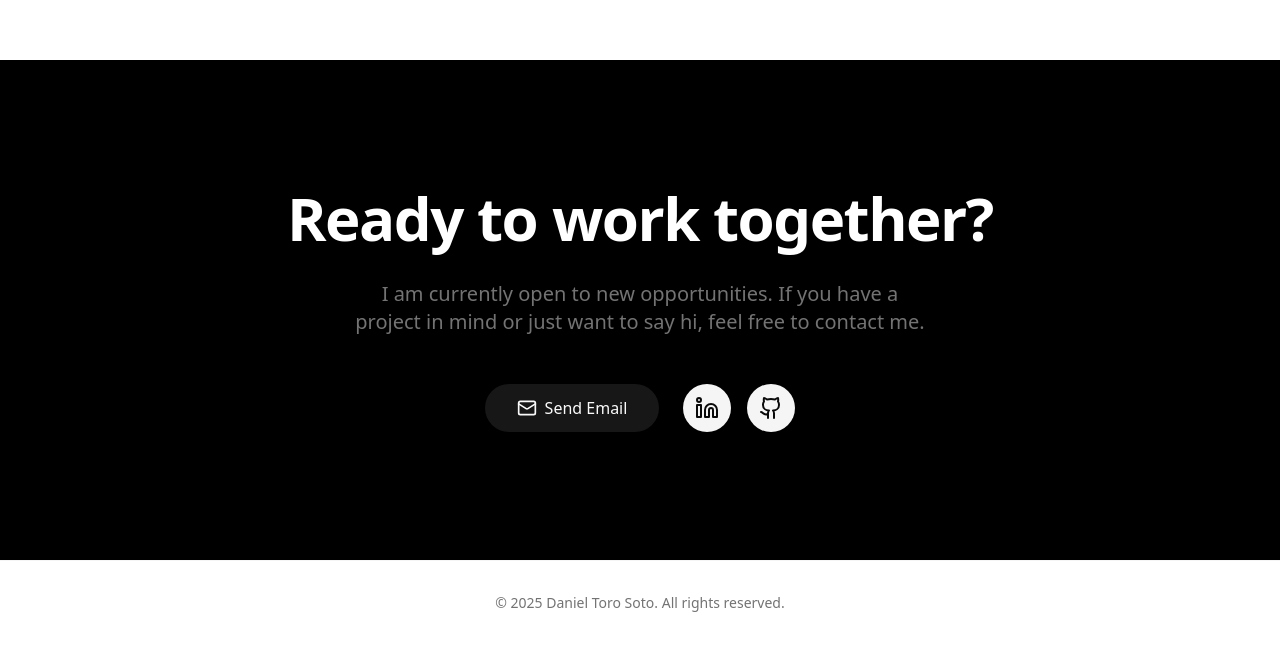
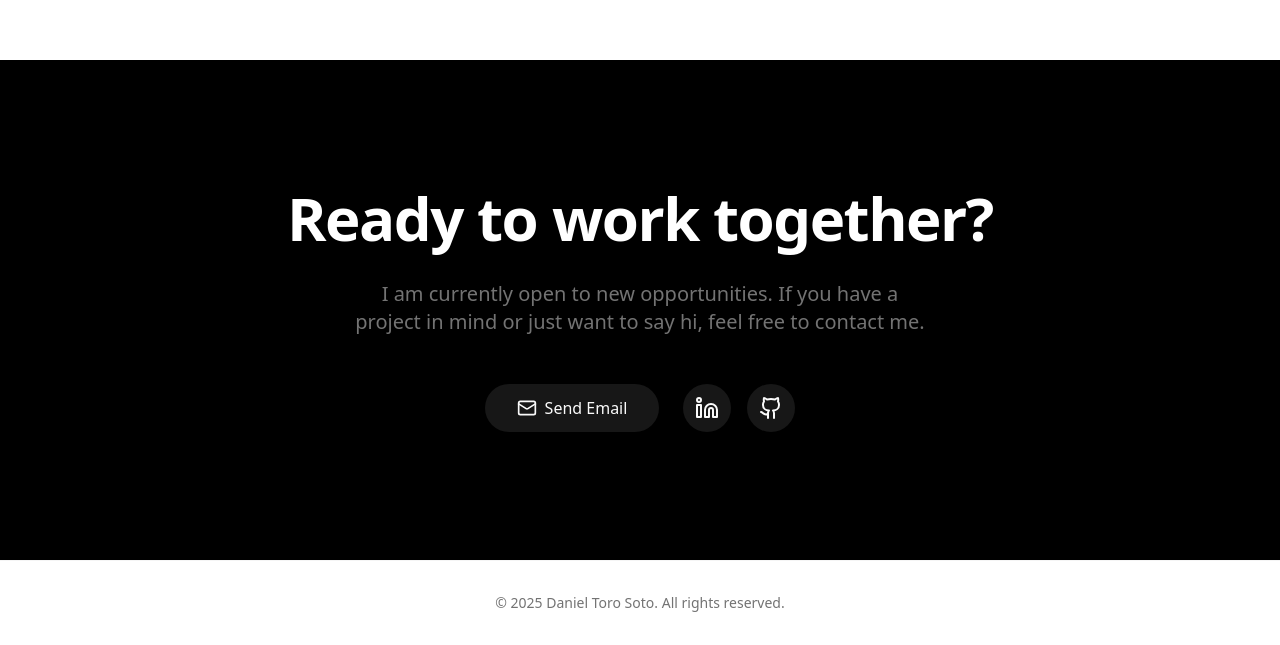
Before and after one commit to pausa11/portafolio, a Next.js app: page / in a window 1280 px wide. Shown: the part 5786-6431 px from the top of the page. Built offline with nearby package versions, Linux system fonts and the light colour scheme.

Commit message:
style: update social link button background and text colors

```diff
--- a/components/Contact.tsx
+++ b/components/Contact.tsx
@@ -47,12 +47,12 @@ export function Contact() {
                     </a>
 
                     <div className="flex gap-4">
-                        <a href="https://linkedin.com/in/daniel-toro-soto-869a43282" target="_blank" rel="noopener noreferrer" className="p-3 rounded-full bg-secondary hover:bg-secondary/80 transition-colors">
-                            <Linkedin className="w-6 h-6 text-foreground" />
+                        <a href="https://linkedin.com/in/daniel-toro-soto-869a43282" target="_blank" rel="noopener noreferrer" className="p-3 rounded-full bg-primary hover:bg-primary/90 transition-colors">
+                            <Linkedin className="w-6 h-6 text-primary-foreground" />
                             <span className="sr-only">LinkedIn</span>
                         </a>
-                        <a href="https://github.com/pausa11" target="_blank" rel="noopener noreferrer" className="p-3 rounded-full bg-secondary hover:bg-secondary/80 transition-colors">
-                            <Github className="w-6 h-6 text-foreground" />
+                        <a href="https://github.com/pausa11" target="_blank" rel="noopener noreferrer" className="p-3 rounded-full bg-primary hover:bg-primary/90 transition-colors">
+                            <Github className="w-6 h-6 text-primary-foreground" />
                             <span className="sr-only">GitHub</span>
                         </a>
                     </div>
```
